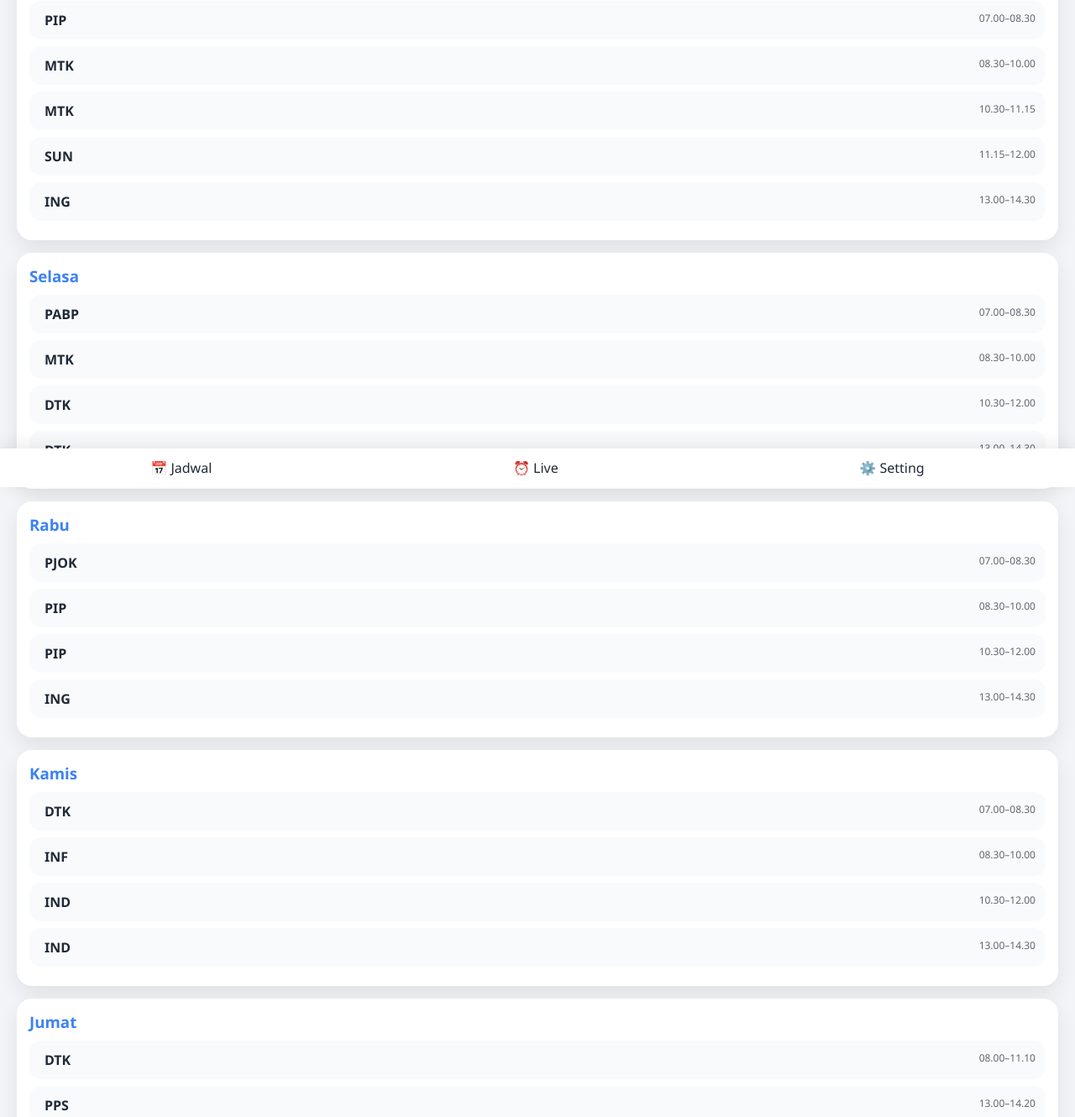
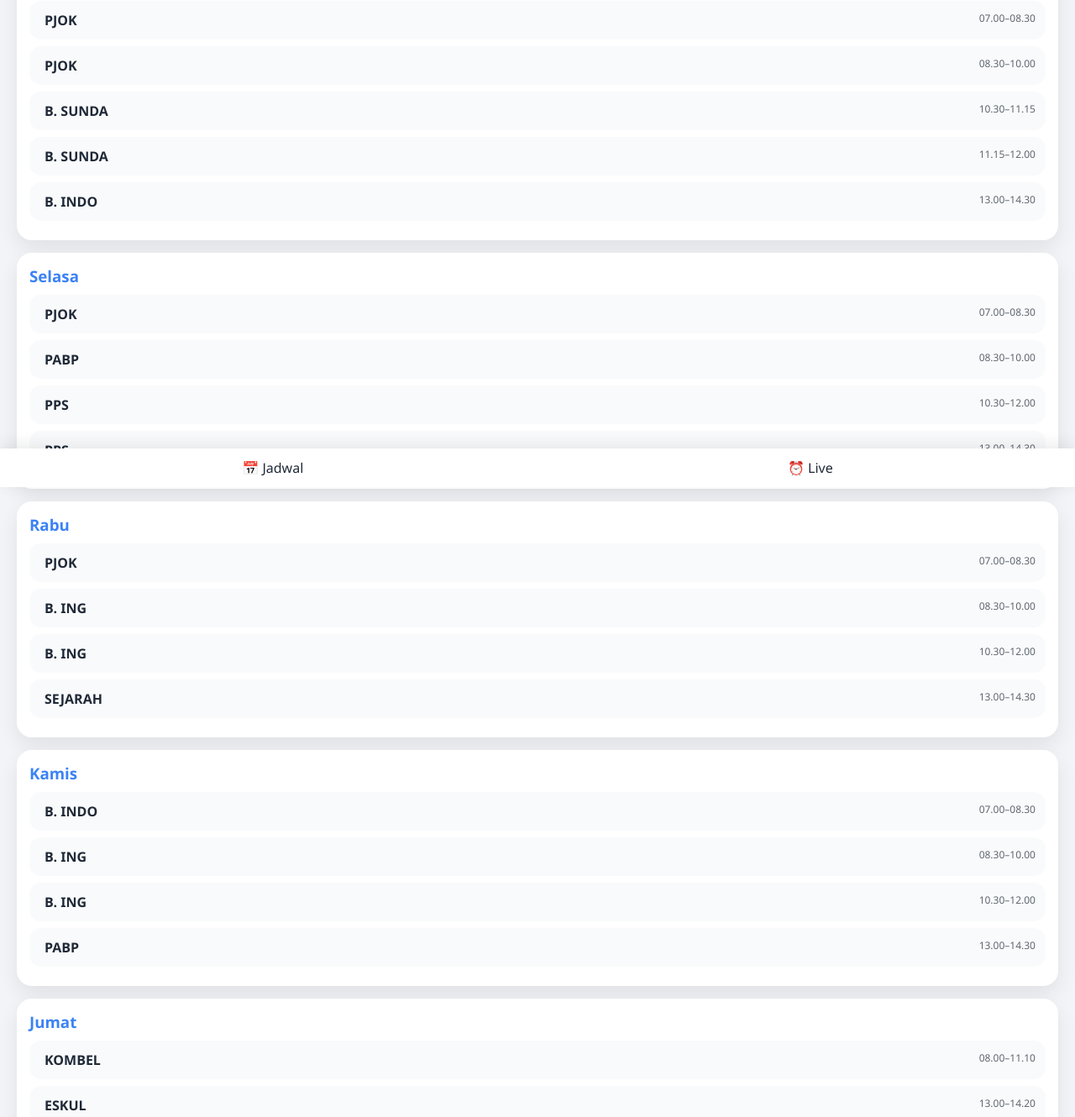
Before and after one commit to brazildoyuredituluse-gif/Jadwal-Pelajaran-new, a plain HTML site: page new.html in a window 1280 px wide. Shown: the part 220-1550 px from the top of the page at 84% size. Drawn offline with Linux system fonts and the light colour scheme.

Commit message:
Modify weekly schedule with new subjects
Updated schedule for Monday to Friday with new subjects and times.

```diff
--- a/new.html
+++ b/new.html
@@ -102,45 +102,45 @@ body{
 <!-- SENIN -->
 <div class="card" data-day="1">
 <h3>Senin</h3>
-<div class="item" data-start="07:00" data-end="08:30"><div class="subject">PIP</div><div class="time">07.00–08.30</div></div>
-<div class="item" data-start="08:30" data-end="10:00"><div class="subject">MTK</div><div class="time">08.30–10.00</div></div>
-<div class="item" data-start="10:30" data-end="11:15"><div class="subject">MTK</div><div class="time">10.30–11.15</div></div>
-<div class="item" data-start="11:15" data-end="12:00"><div class="subject">SUN</div><div class="time">11.15–12.00</div></div>
-<div class="item" data-start="13:00" data-end="14:30"><div class="subject">ING</div><div class="time">13.00–14.30</div></div>
+<div class="item" data-start="07:00" data-end="08:30"><div class="subject">PJOK</div><div class="time">07.00–08.30</div></div>
+<div class="item" data-start="08:30" data-end="10:00"><div class="subject">PJOK</div><div class="time">08.30–10.00</div></div>
+<div class="item" data-start="10:30" data-end="11:15"><div class="subject">B. SUNDA</div><div class="time">10.30–11.15</div></div>
+<div class="item" data-start="11:15" data-end="12:00"><div class="subject">B. SUNDA</div><div class="time">11.15–12.00</div></div>
+<div class="item" data-start="13:00" data-end="14:30"><div class="subject">B. INDO</div><div class="time">13.00–14.30</div></div>
 </div>
 
 <!-- SELASA -->
 <div class="card" data-day="2">
 <h3>Selasa</h3>
-<div class="item" data-start="07:00" data-end="08:30"><div class="subject">PABP</div><div class="time">07.00–08.30</div></div>
-<div class="item" data-start="08:30" data-end="10:00"><div class="subject">MTK</div><div class="time">08.30–10.00</div></div>
-<div class="item" data-start="10:30" data-end="12:00"><div class="subject">DTK</div><div class="time">10.30–12.00</div></div>
-<div class="item" data-start="13:00" data-end="14:30"><div class="subject">DTK</div><div class="time">13.00–14.30</div></div>
+<div class="item" data-start="07:00" data-end="08:30"><div class="subject">PJOK</div><div class="time">07.00–08.30</div></div>
+<div class="item" data-start="08:30" data-end="10:00"><div class="subject">PABP</div><div class="time">08.30–10.00</div></div>
+<div class="item" data-start="10:30" data-end="12:00"><div class="subject">PPS</div><div class="time">10.30–12.00</div></div>
+<div class="item" data-start="13:00" data-end="14:30"><div class="subject">PPS</div><div class="time">13.00–14.30</div></div>
 </div>
 
 <!-- RABU -->
 <div class="card" data-day="3">
 <h3>Rabu</h3>
 <div class="item" data-start="07:00" data-end="08:30"><div class="subject">PJOK</div><div class="time">07.00–08.30</div></div>
-<div class="item" data-start="08:30" data-end="10:00"><div class="subject">PIP</div><div class="time">08.30–10.00</div></div>
-<div class="item" data-start="10:30" data-end="12:00"><div class="subject">PIP</div><div class="time">10.30–12.00</div></div>
-<div class="item" data-start="13:00" data-end="14:30"><div class="subject">ING</div><div class="time">13.00–14.30</div></div>
+<div class="item" data-start="08:30" data-end="10:00"><div class="subject">B. ING</div><div class="time">08.30–10.00</div></div>
+<div class="item" data-start="10:30" data-end="12:00"><div class="subject">B. ING</div><div class="time">10.30–12.00</div></div>
+<div class="item" data-start="13:00" data-end="14:30"><div class="subject">SEJARAH</div><div class="time">13.00–14.30</div></div>
 </div>
 
 <!-- KAMIS -->
 <div class="card" data-day="4">
 <h3>Kamis</h3>
-<div class="item" data-start="07:00" data-end="08:30"><div class="subject">DTK</div><div class="time">07.00–08.30</div></div>
-<div class="item" data-start="08:30" data-end="10:00"><div class="subject">INF</div><div class="time">08.30–10.00</div></div>
-<div class="item" data-start="10:30" data-end="12:00"><div class="subject">IND</div><div class="time">10.30–12.00</div></div>
-<div class="item" data-start="13:00" data-end="14:30"><div class="subject">IND</div><div class="time">13.00–14.30</div></div>
+<div class="item" data-start="07:00" data-end="08:30"><div class="subject">B. INDO</div><div class="time">07.00–08.30</div></div>
+<div class="item" data-start="08:30" data-end="10:00"><div class="subject">B. ING</div><div class="time">08.30–10.00</div></div>
+<div class="item" data-start="10:30" data-end="12:00"><div class="subject">B. ING</div><div class="time">10.30–12.00</div></div>
+<div class="item" data-start="13:00" data-end="14:30"><div class="subject">PABP</div><div class="time">13.00–14.30</div></div>
 </div>
 
 <!-- JUMAT -->
 <div class="card" data-day="5">
 <h3>Jumat</h3>
-<div class="item" data-start="08:00" data-end="11:10"><div class="subject">DTK</div><div class="time">08.00–11.10</div></div>
-<div class="item" data-start="13:00" data-end="14:20"><div class="subject">PPS</div><div class="time">13.00–14.20</div></div>
+<div class="item" data-start="08:00" data-end="11:10"><div class="subject">KOMBEL</div><div class="time">08.00–11.10</div></div>
+<div class="item" data-start="13:00" data-end="14:20"><div class="subject">ESKUL</div><div class="time">13.00–14.20</div></div>
 </div>
 
 </div>
@@ -148,32 +148,3 @@ body{
 <div class="nav">
     <div>📅 Jadwal</div>
     <div>⏰ Live</div>
-    <div>⚙️ Setting</div>
-</div>
-
-<script>
-function checkSchedule(){
-    const now = new Date();
-    const day = now.getDay(); // 1=Senin
-    const time = now.getHours()*60 + now.getMinutes();
-
-    document.querySelectorAll('.item').forEach(i=>i.classList.remove('active'));
-
-    document.querySelectorAll(`.card[data-day="${day}"] .item`).forEach(item=>{
-        const [sh,sm] = item.dataset.start.split(":");
-        const [eh,em] = item.dataset.end.split(":");
-        const start = sh*60 + +sm;
-        const end = eh*60 + +em;
-
-        if(time >= start && time <= end){
-            item.classList.add('active');
-        }
-    });
-}
-
-checkSchedule();
-setInterval(checkSchedule, 60000);
-</script>
-
-</body>
-</html>
```
